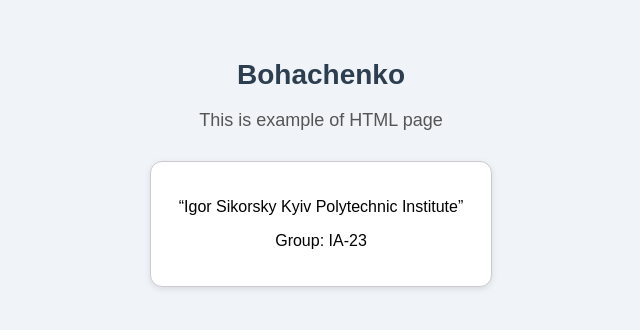
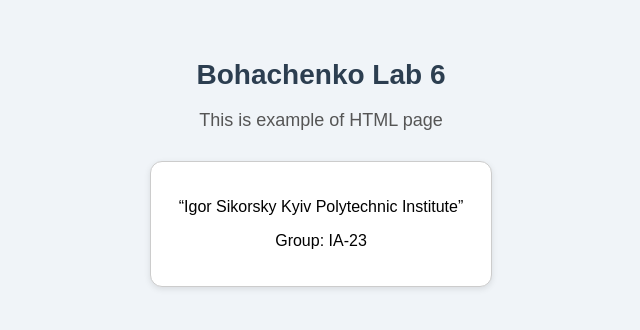
Before and after one commit to nentoday/Information-technology-infrastructure, a plain HTML site: page index.html in a window 1280 px wide. Shown: the whole page, without its empty margins (319-959 px from the left). Drawn offline with Linux system fonts and the light colour scheme.

Commit message:
Added lab6 assignment

```diff
--- a/index.html
+++ b/index.html
@@ -7,7 +7,7 @@
 </head>
 <body>
   <div class="container">
-    <h1>Bohachenko</h1>
+    <h1>Bohachenko Lab 6</h1>
     <p class="description">This is example of HTML page</p>
 
     <div class="team">
```
Also changed, not shown: 6 other files.
